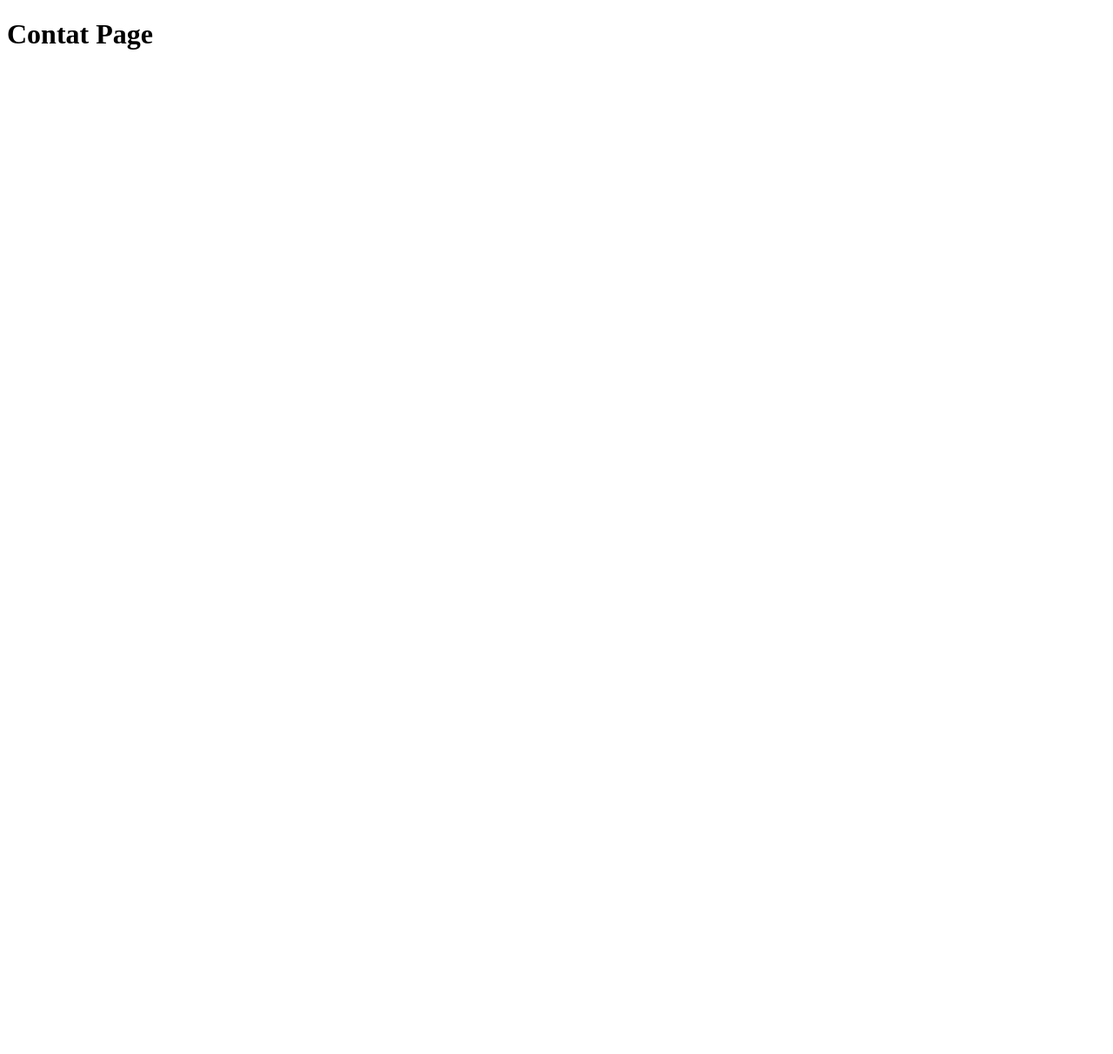
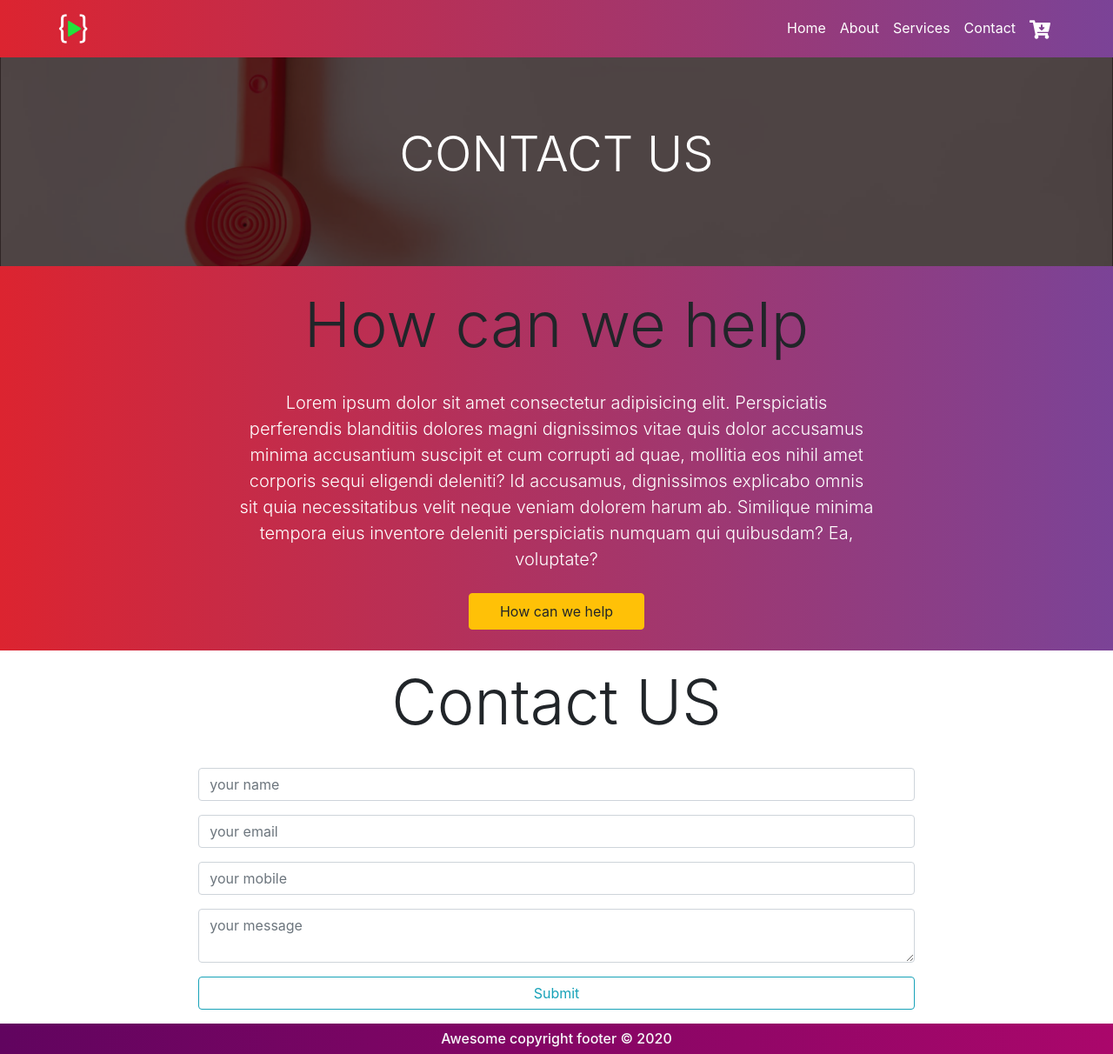
Before and after one commit to dev73511/rgecommapp, a Gatsby site: page /contact in a window 1280 px wide. Shown: the whole page at 87% size. Before the commit the page ends 800 px from the top, so only its background shows below. Built offline with nearby package versions, Linux system fonts and the light colour scheme; Gatsby itself is replaced by a stand-in of ours.

```diff
--- /dev/null
+++ b/src/components/Contact/contact.js
@@ -0,0 +1,53 @@
+import React from "react"
+import Heading from "../Reusable/Heading"
+
+export default function Contact() {
+  return (
+    <section className="py-3">
+      <Heading title="Contact US" />
+      <div className="col-10 col-sm-8 mx-auto">
+        <form action="https://formspree.io/dev73511@gmail.com" method="POST">
+          <div className="form-group">
+            <input
+              type="text"
+              name="name"
+              id="name"
+              placeholder="your name"
+              className="form-control"
+            />
+          </div>
+          <div className="form-group">
+            <input
+              type="email"
+              name="email"
+              id="email"
+              placeholder="your email"
+              className="form-control"
+            />
+          </div>
+          <div className="form-group">
+            <input
+              type="tel"
+              name="mobile"
+              id="mobile"
+              placeholder="your mobile"
+              className="form-control"
+            />
+          </div>
+          <div className="form-group">
+            <textarea
+              type="text"
+              name="description"
+              id="description"
+              placeholder="your message"
+              className="form-control"
+            />
+          </div>
+          <button type="submit" className="btn btn-outline-info btn-block">
+            Submit
+          </button>
+        </form>
+      </div>
+    </section>
+  )
+}
--- a/src/pages/contact.js
+++ b/src/pages/contact.js
@@ -1,9 +1,35 @@
 import React from "react"
+import { graphql } from "gatsby"
 
-export default function contact() {
-  return (
-    <div>
-      <h1>Contat Page</h1>
-    </div>
-  )
-}
+import Layout from "../components/layout"
+import SEO from "../components/seo"
+import HeroSection from "../components/Reusable/HeroSection"
+import InfoBlock from "../components/Reusable/InfoBlock"
+import Contact from "../components/Contact/contact"
+const ContactPage = ({ data }) => (
+  <Layout>
+    <SEO title="Contact Us" />
+    <HeroSection
+      img={data.img.childImageSharp.fluid}
+      title="Contact Us"
+      subtitle=""
+      heroclass="about-background"
+    />
+    <InfoBlock heading="How can we help" />
+    <Contact />
+  </Layout>
+)
+
+export const query = graphql`
+  {
+    img: file(relativePath: { eq: "contact.png" }) {
+      childImageSharp {
+        fluid {
+          ...GatsbyImageSharpFluid_tracedSVG
+        }
+      }
+    }
+  }
+`
+
+export default ContactPage
```
Also changed, not shown: src/components/Cart/CourseCart.js (+44 -0 lines).
